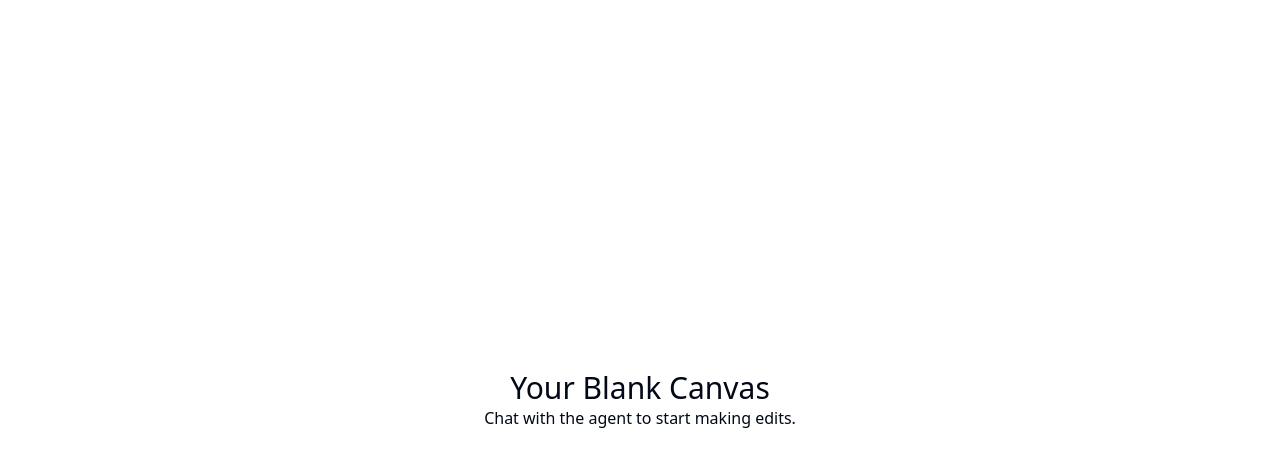
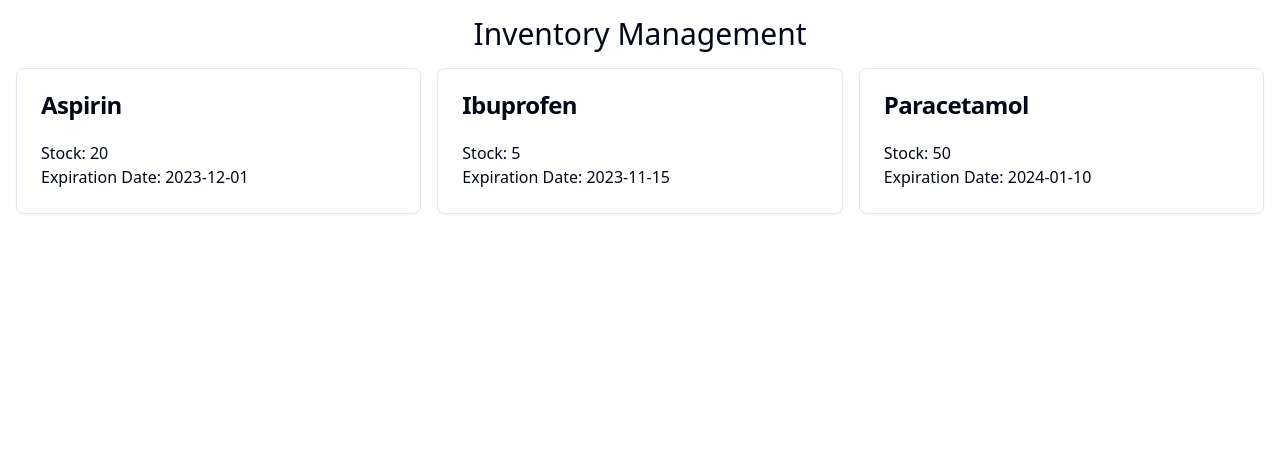
Before and after one commit to GPT-Engineer-App/smart-pharmacy-system, a React (Vite) app: page / in a window 1280 px wide. Shown: the top 466 px of the page. Built offline with nearby package versions, Linux system fonts and the light colour scheme.

Commit message:
Implemented inventory management features: automated stock tracking, low stock alerts, and expiration date monitoring.

```diff
--- a/src/pages/Index.jsx
+++ b/src/pages/Index.jsx
@@ -1,14 +1,41 @@
-// Update this page (the content is just a fallback if you fail and example)
+import React, { useState, useEffect } from "react";
+import { Card, CardContent, CardHeader, CardTitle } from "@/components/ui/card";
+import { Alert, AlertDescription, AlertTitle } from "@/components/ui/alert";
+import { toast } from "sonner";
 
 const Index = () => {
+  const [inventory, setInventory] = useState([
+    { id: 1, name: "Aspirin", stock: 20, expiration: "2023-12-01" },
+    { id: 2, name: "Ibuprofen", stock: 5, expiration: "2023-11-15" },
+    { id: 3, name: "Paracetamol", stock: 50, expiration: "2024-01-10" },
+  ]);
+
+  useEffect(() => {
+    inventory.forEach((item) => {
+      if (item.stock < 10) {
+        toast(`Low stock alert: ${item.name}`);
+      }
+      if (new Date(item.expiration) < new Date()) {
+        toast(`Expiration alert: ${item.name} has expired`);
+      }
+    });
+  }, [inventory]);
+
   return (
-    <div className="h-screen w-screen flex items-center justify-center">
-      {/* Update with components here - default to put new layout sections as separate components in the components folder, and import them here */}
-      <div>
-        <h1 className="text-3xl text-center">Your Blank Canvas</h1>
-        <p className="text-center">
-          Chat with the agent to start making edits.
-        </p>
+    <div className="p-4 space-y-4">
+      <h1 className="text-3xl text-center mb-4">Inventory Management</h1>
+      <div className="grid grid-cols-1 md:grid-cols-2 lg:grid-cols-3 gap-4">
+        {inventory.map((item) => (
+          <Card key={item.id}>
+            <CardHeader>
+              <CardTitle>{item.name}</CardTitle>
+            </CardHeader>
+            <CardContent>
+              <p>Stock: {item.stock}</p>
+              <p>Expiration Date: {item.expiration}</p>
+            </CardContent>
+          </Card>
+        ))}
       </div>
     </div>
   );
```
